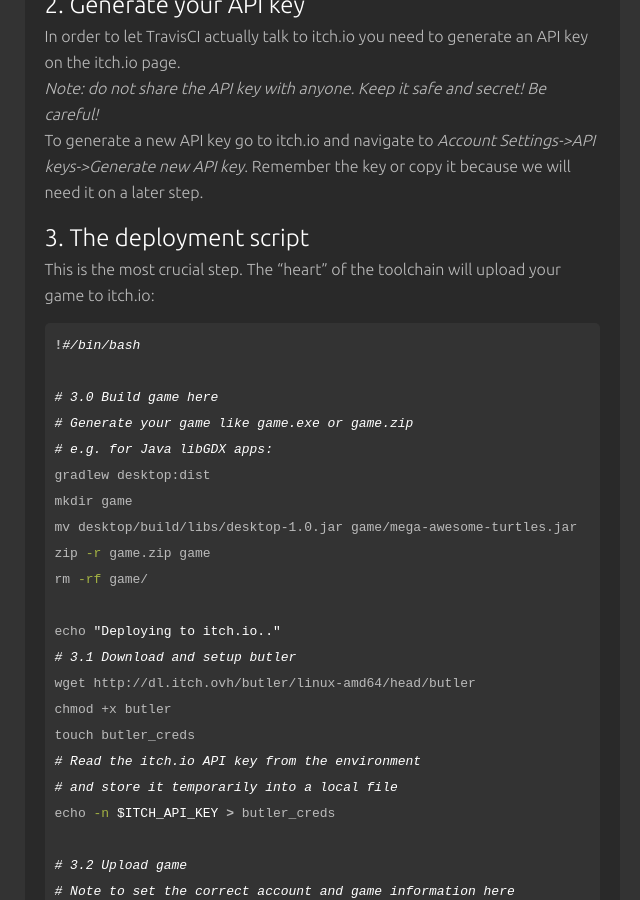
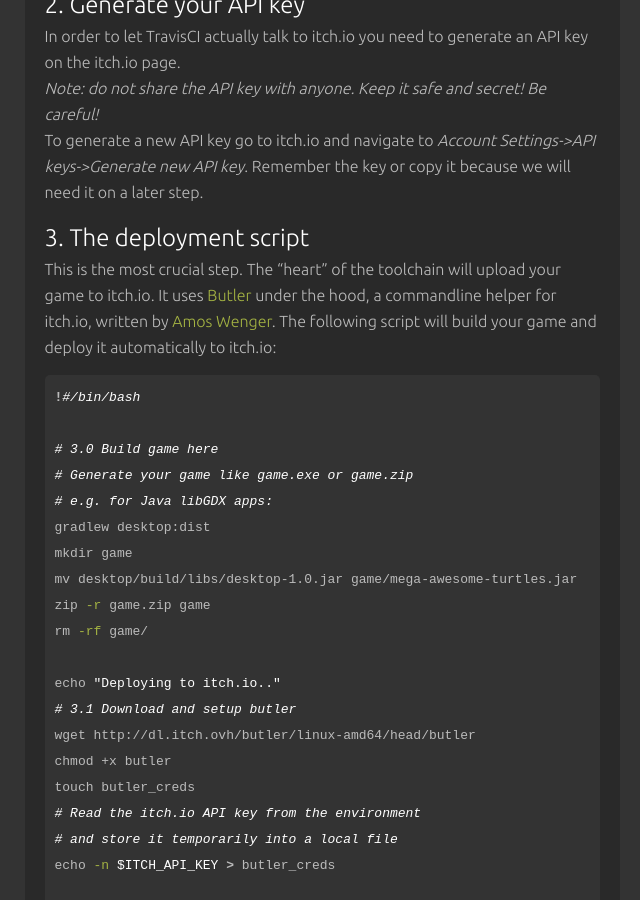
Before and after one commit to bitbrain/bitbrain.github.io, a Jekyll site: the page built from _posts/2016-05-31-deploy-to-itch.md, in a window 1280 px wide and 900 px high, scrolled down 1039 px. Shown: the whole window, without its empty margins (318-958 px from the left). Built offline with Jekyll 4.4.1, drawn with Linux system fonts in a browser that asks for light colours; nearby versions of some CDN libraries; a script that is not in the unit is left out; comment, search, counter and statistics services are not loaded; some of the changed text lies outside the part shown.

Commit message:
Add more additions

```diff
--- a/_posts/2016-05-31-deploy-to-itch.md
+++ b/_posts/2016-05-31-deploy-to-itch.md
@@ -45,7 +45,7 @@
 
 # 3. The deployment script
 
-This is the most crucial step. The "heart" of the toolchain will upload your game to itch.io:
+This is the most crucial step. The "heart" of the toolchain will upload your game to itch.io. It uses [Butler](https://github.com/itchio/butler) under the hood, a commandline helper for itch.io, written by [Amos Wenger](https://amos.me). The following script will build your game and deploy it automatically to itch.io:
 {% highlight bash %}
 !#/bin/bash
 
```
Also changed, not shown: other parts of _posts/2016-05-31-deploy-to-itch.md (+2 -0 lines).
